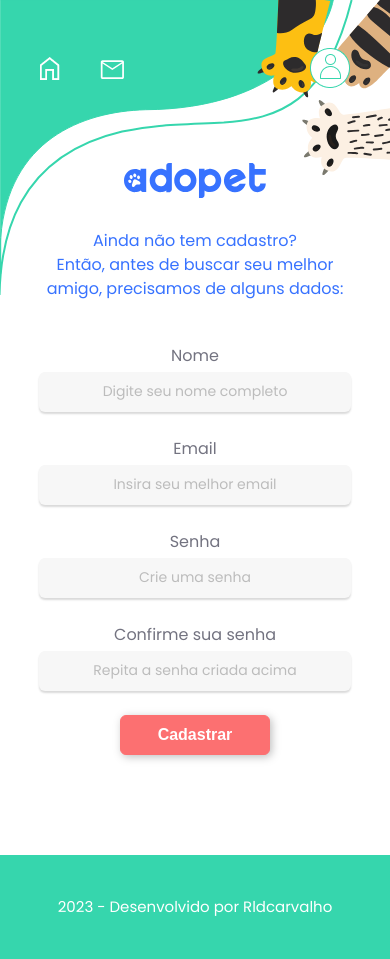
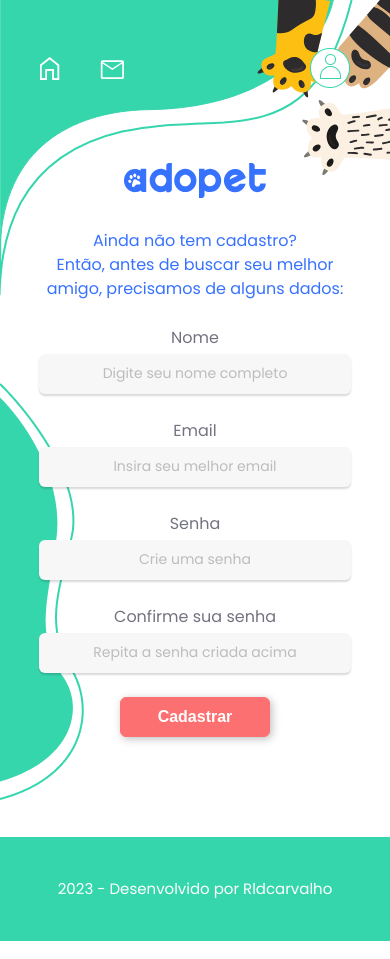
Before and after one commit to rldcarvalho/projeto-adopet, an Angular app: page /signup in a window 390 px wide. Built offline with nearby package versions, Linux system fonts and the light colour scheme.

Commit message:
Style main-bg vector mobile

```diff
--- a/src/app/components/home/signin/signin.component.scss
+++ b/src/app/components/home/signin/signin.component.scss
@@ -2,6 +2,9 @@
 @import "../../../../assets/abstract/base";
 
 .signin {
+  background: url(../../../../assets/img/vetor2-login.png) no-repeat left 0 top
+    240px;
+  background-size: 84px;
   text-align: center;
 
   &__img-logo {
@@ -51,7 +54,7 @@
   &__btn {
     width: 150px;
     padding: 10px;
-    margin: 0 auto 200px;
+    margin: 0 auto 250px;
   }
 }
 
--- a/src/app/components/home/signup/signup.component.scss
+++ b/src/app/components/home/signup/signup.component.scss
@@ -2,6 +2,9 @@
 @import "../../../../assets/abstract/base";
 
 .signup {
+  background: url(../../../../assets/img/vetor2-login.png) no-repeat left 0 top
+    240px;
+  background-size: 84px;
   text-align: center;
 
   &__img-logo {
@@ -16,7 +19,7 @@
     font-weight: 400;
     color: $azul-principal;
     margin: 0 auto;
-    padding-bottom: 42px;
+    padding-bottom: 24px;
   }
 
   &__label {
```
